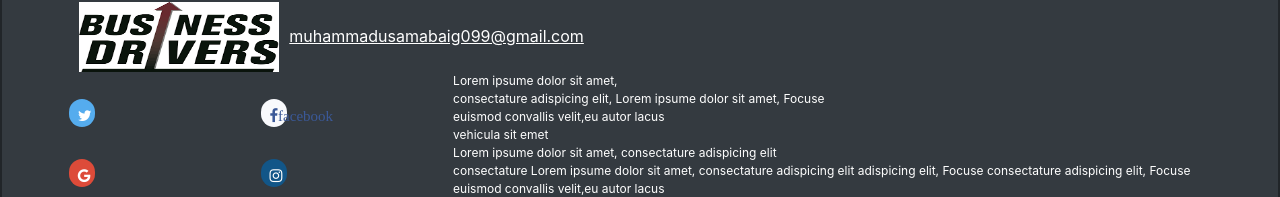
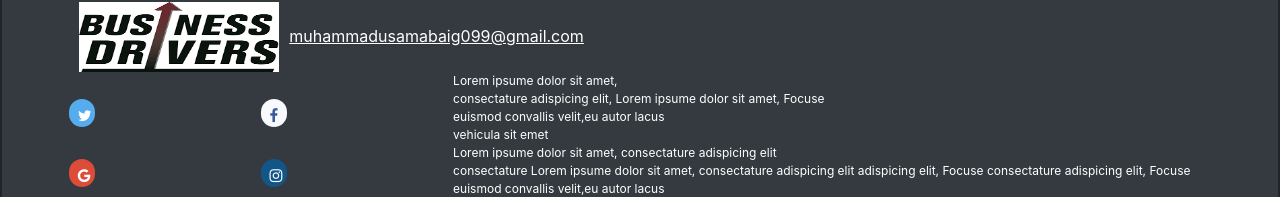
Before and after one commit to muhammadusamabaig/REACT.JS-COVID-19-Tracker, a React (Create React App) app: page / in a window 1280 px wide. Shown: the part 689-886 px from the top of the page. Built offline with nearby package versions, Linux system fonts and the light colour scheme; no server answers.

Commit message:
ok submit repo

```diff
--- a/src/Footer.js
+++ b/src/Footer.js
@@ -23,7 +23,7 @@ class Footer extends Component{
 
  </ul>
  <ul style={{marginLeft:"12%",paddingLeft:"0px",width:"92px",listStyleType:"none",float:"left"}}>
-   <li><a href="#/" className="fa fa-facebook">facebook</a></li>
+   <li><a href="#/" className="fa fa-facebook"></a></li>
    <li><a href="#/" className="fa fa-instagram"></a>
 </li>
 
```
